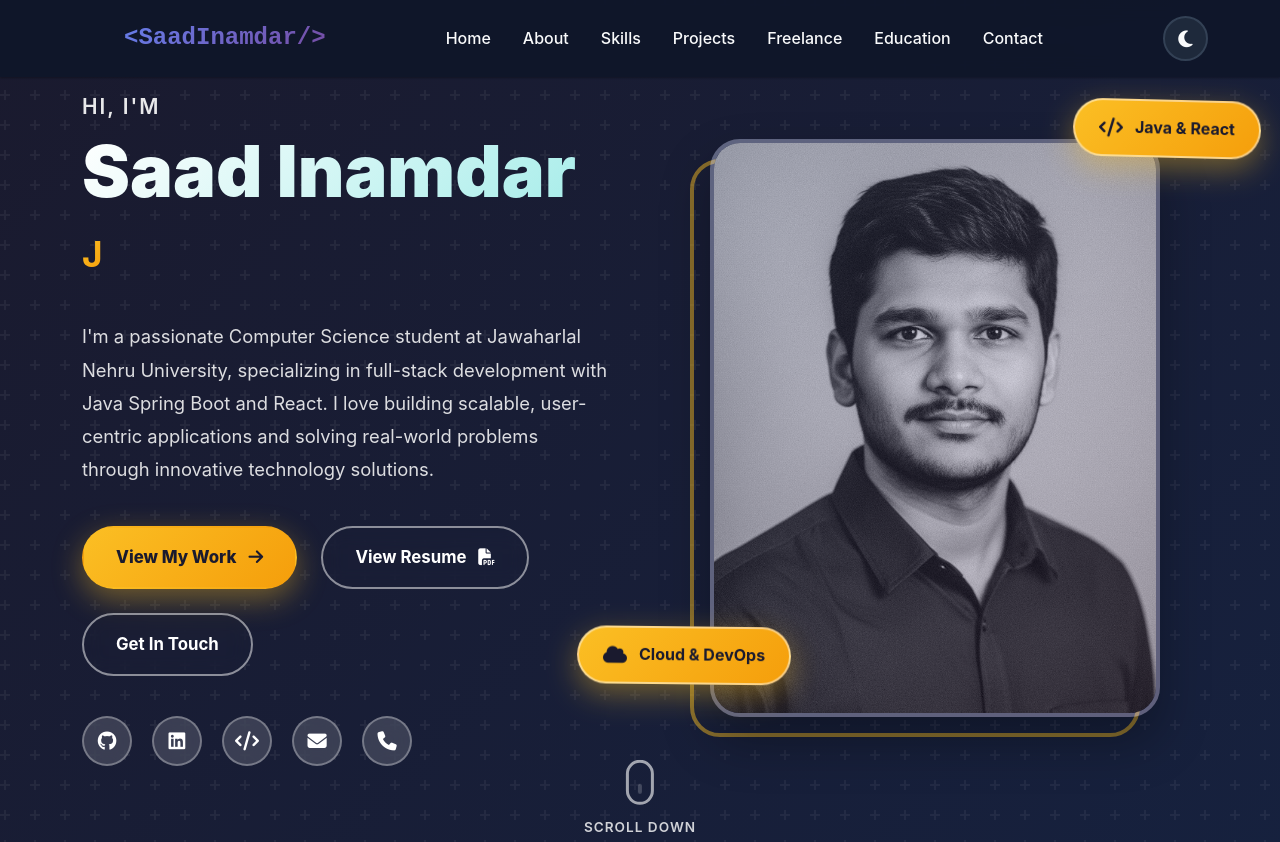
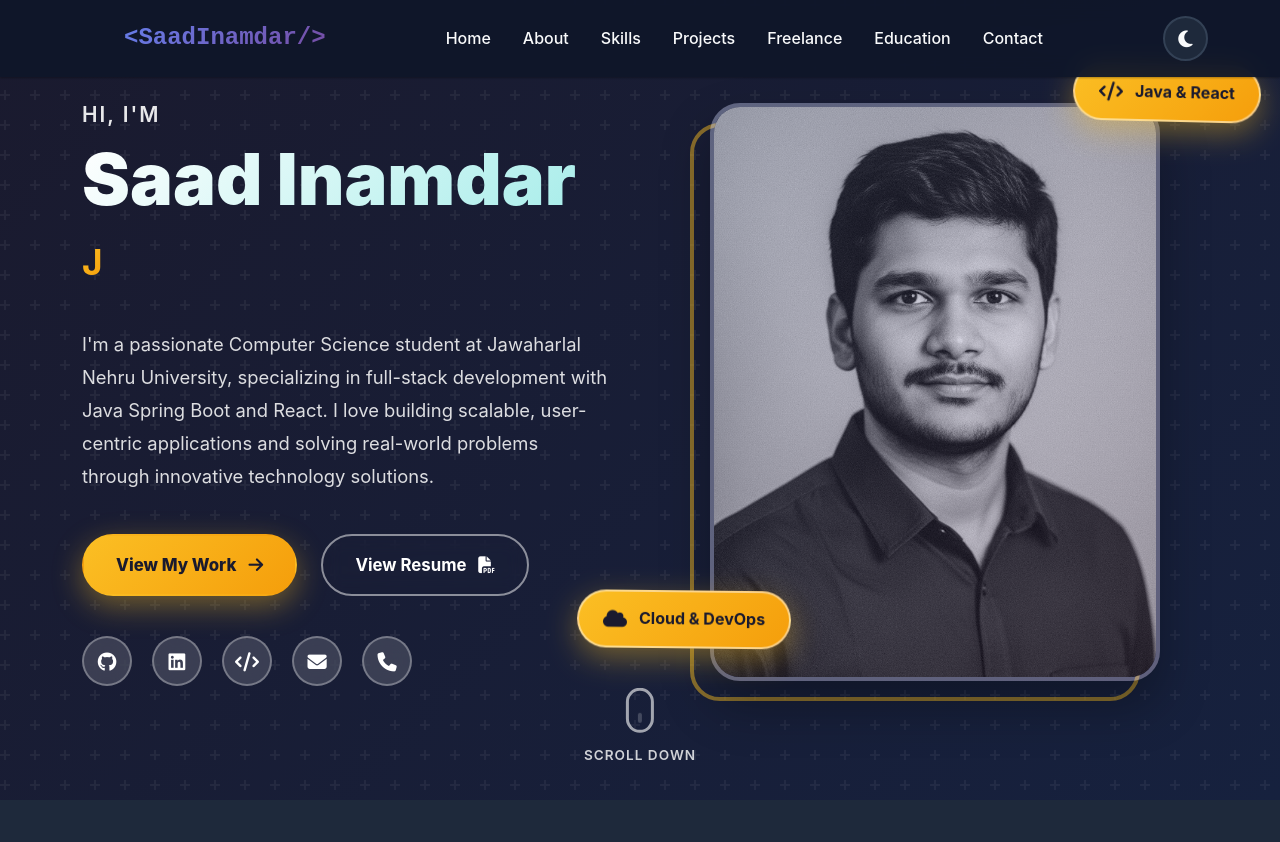
Before and after one commit to saad-inamdar7890/Portfolio, a plain HTML site: page index.html in a window 1280 px wide. Shown: the top 842 px of the page. Drawn offline with Linux system fonts and the light colour scheme.

Commit message:
btn removed

```diff
--- a/index.html
+++ b/index.html
@@ -74,9 +74,6 @@
                         <a href="Resume.pdf" class="btn btn-secondary" target="_blank">
                             <span>View Resume</span>
                             <i class="fas fa-file-pdf"></i>
-                        </a>
-                        <a href="#contact" class="btn btn-secondary">
-                            <span>Get In Touch</span>
                         </a>
                     </div>
                     <div class="social-links fade-in">
```
